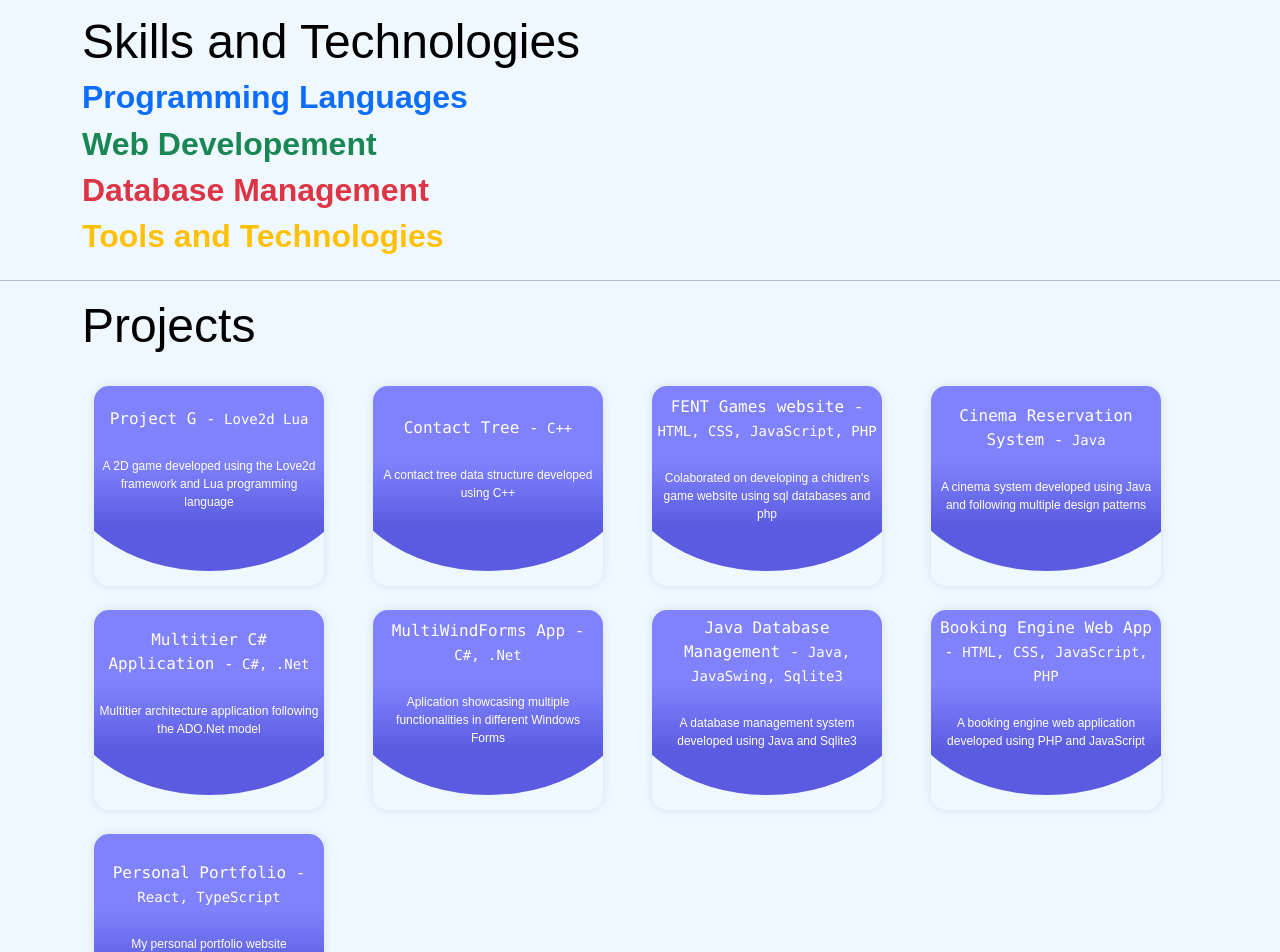
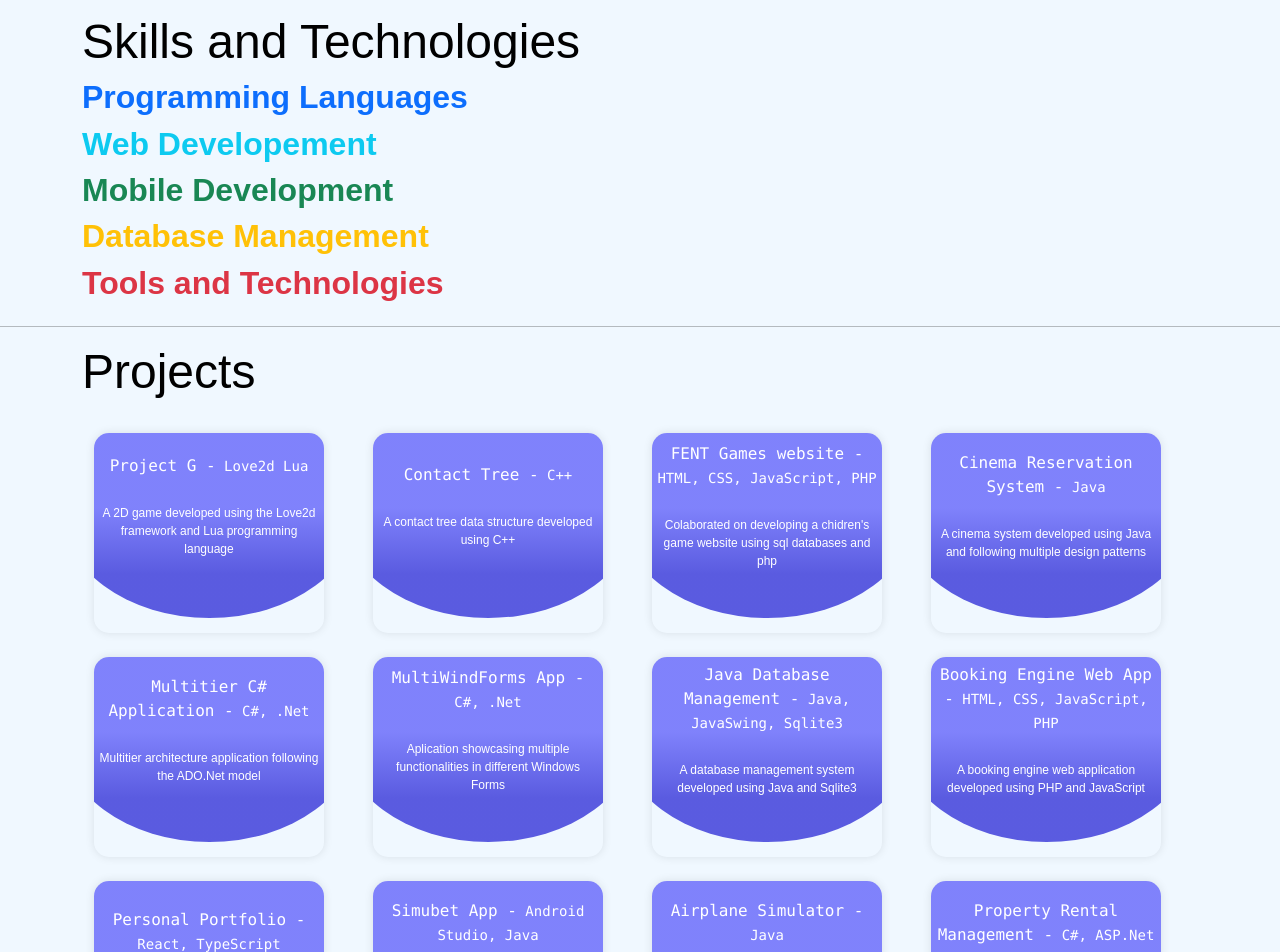
Before and after one commit to LeonardoDuenas/personal-portfolio, a React (Vite) app: page / in a window 1280 px wide. Shown: the part 520-1472 px from the top of the page. Built offline with nearby package versions, Linux system fonts and the light colour scheme; a web font is replaced by a local one.

Commit message:
Updated skills and projects

```diff
--- a/src/components/Projects.tsx
+++ b/src/components/Projects.tsx
@@ -65,6 +65,24 @@ function Projects() {
           description="My personal portfolio website"
           link="https://github.com/LeonardoDuenas/personal-portfolio"
         />
+        <ProjectCard
+          name="Simubet App"
+          technology="Android Studio, Java"
+          description="A sports betting app developed in Android Studio"
+          link="https://github.com/arielbendahan/SimuBet-Project"
+        />
+        <ProjectCard
+          name="Airplane Simulator"
+          technology="Java"
+          description="A Java application that simulates the actions of an airplane"
+          link="https://github.com/LeonardoDuenas/Airplane-Simulator"
+        />
+        <ProjectCard
+          name="Property Rental Management"
+          technology="C#, ASP.Net"
+          description="An ASP.Net application that displays a web app which manages property rentals"
+          link="https://github.com/LeonardoDuenas/Property-Rental-Management-System"
+        />
       </div>
     </div>
   );
--- a/src/components/Skills.tsx
+++ b/src/components/Skills.tsx
@@ -14,17 +14,28 @@ function Skills() {
       <SkillList
         title="Web Developement"
         skills={["HTML", "CSS", "PHP", "DJango", "React", "NodeJs"]}
+        color="info"
+      />
+      <SkillList
+        title="Mobile Development"
+        skills={["Android Studio", "IOS", "Swift"]}
         color="success"
       />
       <SkillList
         title="Database Management"
-        skills={["SQLite", "Oracle", "MongoDB", "Microsoft SQL Server"]}
-        color="danger"
+        skills={[
+          "SQLite",
+          "Oracle",
+          "MongoDB",
+          "Microsoft SQL Server",
+          "Firebase",
+        ]}
+        color="warning"
       />
       <SkillList
         title="Tools and Technologies"
-        skills={["Git", "Linux", "APIs"]}
-        color="warning"
+        skills={["Agile", "Github", "Vite", "Linux", "APIs"]}
+        color="danger"
       />
     </div>
   );
```
